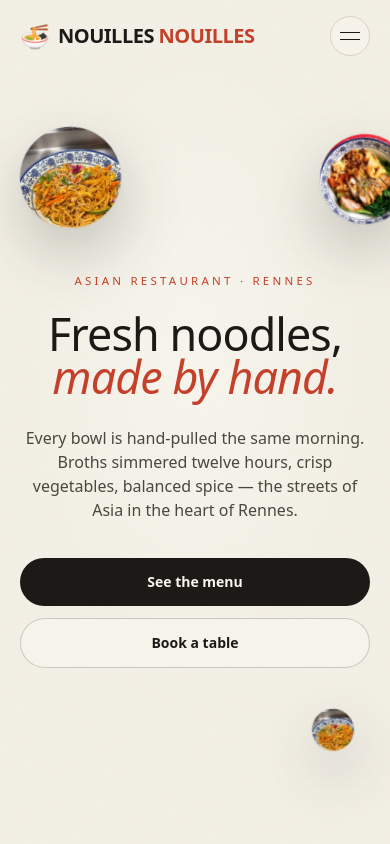
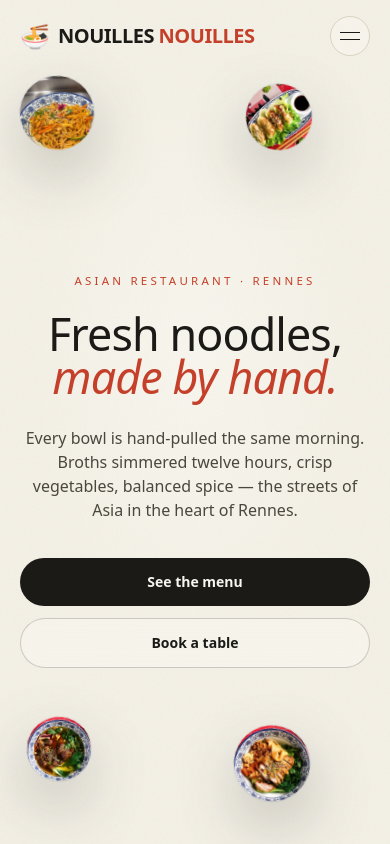
Before and after one commit to costenoble/nouilles-nouilles, a Next.js app: page / in a window 390 px wide. Shown: the top 844 px of the page. Built offline with nearby package versions, Linux system fonts and the light colour scheme.

Commit message:
fix(mobile): hero bowls dans l ecran, reservation compacte, gap menu reduit

```diff
--- a/src/components/AnalogClock.tsx
+++ b/src/components/AnalogClock.tsx
@@ -12,8 +12,8 @@ export default function AnalogClock({ time }: { time: string }) {
   });
 
   return (
-    <div className="flex flex-col items-center gap-4">
-      <div className="aspect-square w-full max-w-[240px]">
+    <div className="flex flex-col items-center gap-3 sm:gap-4">
+      <div className="aspect-square w-full max-w-[168px] sm:max-w-[240px]">
         <svg viewBox="0 0 200 200" className="h-full w-full">
           {/* face */}
           <circle cx="100" cy="100" r="96" fill="var(--color-paper)" stroke="var(--color-line)" strokeWidth="1.5" />
--- a/src/components/Hero.tsx
+++ b/src/components/Hero.tsx
@@ -7,29 +7,85 @@ import { useI18n } from "@/i18n/LanguageProvider";
 
 type Bowl = {
   src: string;
-  size: number; // px at desktop
+  size: number;
   top: string;
   left: string;
   r: number;
   dur: number;
   delay: number;
-  mobile?: boolean; // show on mobile
+  fixed?: boolean; // fixed px size (mobile) instead of responsive clamp
 };
 
-// Positions kept to the edges so the central column (title + CTAs + hint) stays clear.
-const bowls: Bowl[] = [
-  { src: "/dishes/nouilles-sautees.jpg", size: 168, top: "15%", left: "5%", r: -7, dur: 7.5, delay: 0, mobile: true },
-  { src: "/dishes/poulet-croustillant.jpg", size: 150, top: "16%", left: "82%", r: 6, dur: 8.5, delay: 0.6, mobile: true },
+// Desktop: positions hugging the edges so the central column stays clear.
+const desktopBowls: Bowl[] = [
+  { src: "/dishes/nouilles-sautees.jpg", size: 168, top: "15%", left: "5%", r: -7, dur: 7.5, delay: 0 },
+  { src: "/dishes/poulet-croustillant.jpg", size: 150, top: "16%", left: "82%", r: 6, dur: 8.5, delay: 0.6 },
   { src: "/dishes/pho-boeuf.jpg", size: 124, top: "66%", left: "7%", r: 5, dur: 7, delay: 1.1 },
   { src: "/dishes/gyoza.jpg", size: 132, top: "63%", left: "83%", r: 9, dur: 6.8, delay: 0.3 },
   { src: "/dishes/pho-boeuf.jpg", size: 78, top: "11%", left: "24%", r: -4, dur: 6, delay: 0.9 },
   { src: "/dishes/gyoza.jpg", size: 88, top: "82%", left: "20%", r: 7, dur: 7.8, delay: 0.2 },
-  { src: "/dishes/nouilles-sautees.jpg", size: 70, top: "84%", left: "80%", r: -8, dur: 6.4, delay: 1.4, mobile: true },
+  { src: "/dishes/nouilles-sautees.jpg", size: 70, top: "84%", left: "80%", r: -8, dur: 6.4, delay: 1.4 },
+];
+
+// Mobile: 4 small bowls fully inside the screen, in the corners, clear of the text.
+const mobileBowls: Bowl[] = [
+  { src: "/dishes/nouilles-sautees.jpg", size: 74, top: "9%", left: "5%", r: -6, dur: 7, delay: 0, fixed: true },
+  { src: "/dishes/gyoza.jpg", size: 66, top: "10%", left: "63%", r: 7, dur: 7.5, delay: 0.25, fixed: true },
+  { src: "/dishes/pho-boeuf.jpg", size: 64, top: "85%", left: "7%", r: 5, dur: 6.5, delay: 0.5, fixed: true },
+  { src: "/dishes/poulet-croustillant.jpg", size: 76, top: "86%", left: "60%", r: -6, dur: 8, delay: 0.75, fixed: true },
 ];
 
 export default function Hero() {
   const { t } = useI18n();
   const constraintsRef = useRef<HTMLDivElement>(null);
+
+  const renderBowl = (b: Bowl, key: string, vis: string, priority: boolean) => {
+    const dim = b.fixed
+      ? `${b.size}px`
+      : `clamp(${b.size * 0.6}px, ${b.size / 12}vw, ${b.size}px)`;
+    return (
+      <motion.div
+        key={key}
+        drag
+        dragConstraints={constraintsRef}
+        dragElastic={0.35}
+        dragMomentum
+        whileTap={{ scale: 1.08, cursor: "grabbing" }}
+        whileHover={{ scale: 1.06 }}
+        initial={{ opacity: 0, scale: 0.6 }}
+        animate={{ opacity: 1, scale: 1 }}
+        transition={{ delay: 0.2 + b.delay, duration: 0.7, ease: [0.22, 1, 0.36, 1] }}
+        className={`absolute z-10 cursor-grab touch-none ${vis}`}
+        style={{ top: b.top, left: b.left }}
+      >
+        <div
+          className="float-bowl bowl-shadow"
+          style={
+            {
+              "--dur": `${b.dur}s`,
+              "--delay": `${b.delay}s`,
+              "--r": `${b.r}deg`,
+            } as React.CSSProperties
+          }
+        >
+          <div
+            className="relative overflow-hidden rounded-full ring-1 ring-black/5"
+            style={{ width: dim, height: dim }}
+          >
+            <Image
+              src={b.src}
+              alt=""
+              fill
+              sizes="200px"
+              className="object-cover"
+              draggable={false}
+              priority={priority}
+            />
+          </div>
+        </div>
+      </motion.div>
+    );
+  };
 
   return (
     <section
@@ -47,51 +103,8 @@ export default function Hero() {
       />
 
       {/* floating bowls */}
-      {bowls.map((b, i) => (
-        <motion.div
-          key={i}
-          drag
-          dragConstraints={constraintsRef}
-          dragElastic={0.35}
-          dragMomentum={true}
-          whileTap={{ scale: 1.08, cursor: "grabbing" }}
-          whileHover={{ scale: 1.06 }}
-          initial={{ opacity: 0, scale: 0.6 }}
-          animate={{ opacity: 1, scale: 1 }}
-          transition={{ delay: 0.2 + i * 0.09, duration: 0.7, ease: [0.22, 1, 0.36, 1] }}
-          className={`absolute z-10 cursor-grab touch-none ${b.mobile ? "" : "hidden md:block"}`}
-          style={{ top: b.top, left: b.left }}
-        >
-          <div
-            className="float-bowl bowl-shadow"
-            style={
-              {
-                "--dur": `${b.dur}s`,
-                "--delay": `${b.delay}s`,
-                "--r": `${b.r}deg`,
-              } as React.CSSProperties
-            }
-          >
-            <div
-              className="relative overflow-hidden rounded-full ring-1 ring-black/5"
-              style={{
-                width: `clamp(${b.size * 0.6}px, ${b.size / 12}vw, ${b.size}px)`,
-                height: `clamp(${b.size * 0.6}px, ${b.size / 12}vw, ${b.size}px)`,
-              }}
-            >
-              <Image
-                src={b.src}
-                alt=""
-                fill
-                sizes="200px"
-                className="object-cover"
-                draggable={false}
-                priority={i < 3}
-              />
-            </div>
-          </div>
-        </motion.div>
-      ))}
+      {desktopBowls.map((b, i) => renderBowl(b, `d${i}`, "hidden md:block", i < 3))}
+      {mobileBowls.map((b, i) => renderBowl(b, `m${i}`, "md:hidden", i < 2))}
 
       {/* center content */}
       <div className="relative z-20 mx-auto max-w-3xl px-5 text-center">
--- a/src/components/Menu.tsx
+++ b/src/components/Menu.tsx
@@ -259,7 +259,7 @@ export default function Menu() {
 
   return (
     <section id="menu" className="bg-cream-deep">
-      <div className="mx-auto max-w-7xl px-5 py-24 md:px-8 md:py-32">
+      <div className="mx-auto max-w-7xl px-5 pb-14 pt-24 md:px-8 md:pb-16 md:pt-32">
         {/* header */}
         <div className="flex flex-col justify-between gap-6 lg:flex-row lg:items-end">
           <div>
--- a/src/components/Reservation.tsx
+++ b/src/components/Reservation.tsx
@@ -49,7 +49,7 @@ export default function Reservation() {
 
   return (
     <section id="reservation" className="bg-cream-deep">
-      <div className="mx-auto max-w-7xl px-5 pb-24 pt-12 md:px-8 md:pb-32 md:pt-16">
+      <div className="mx-auto max-w-7xl px-5 pb-24 pt-4 md:px-8 md:pb-32 md:pt-8">
         <div className="mx-auto max-w-2xl text-center">
           <Reveal>
             <p className="eyebrow text-chili">{t.reservation.eyebrow}</p>
@@ -100,7 +100,7 @@ export default function Reservation() {
               ) : (
                 <div key="form" className="grid lg:grid-cols-[0.85fr_1.15fr]">
                   {/* visual / recap */}
-                  <div className="flex flex-col items-center justify-center gap-6 bg-gradient-to-b from-cream-deep to-peach/25 p-8 sm:p-10">
+                  <div className="flex flex-col items-center justify-center gap-5 bg-gradient-to-b from-cream-deep to-peach/25 p-6 sm:p-10">
                     <AnalogClock time={time} />
                     <div className="w-full space-y-2.5 text-sm">
                       <div className="flex items-center justify-between border-b border-line pb-2.5">
```
